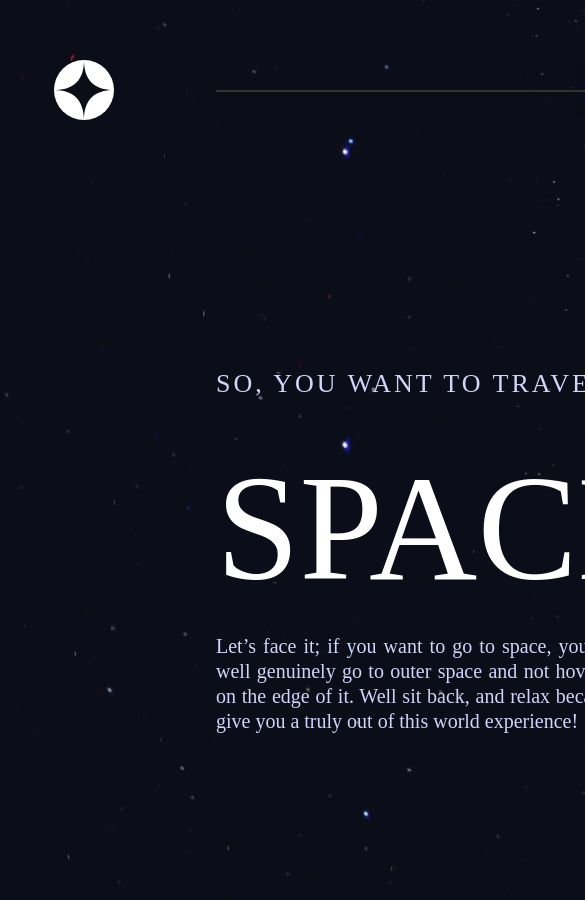
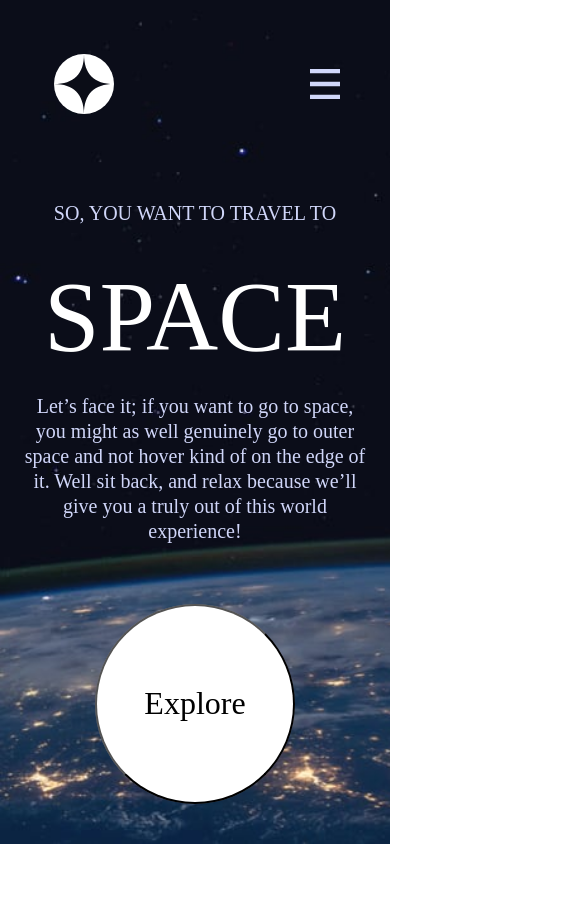
Before and after one commit to atrokarvinen/Space-Tourism-Website, a React (Create React App) app: page / in a window 390 px wide. Shown: the top 900 px of the page, 585 px wide, since content can reach past the window. After the commit the page ends 844 px from the top, so only its background shows below. Built offline with nearby package versions, Linux system fonts and the light colour scheme; a web font is replaced by a local one.

Commit message:
mobile development started

```diff
--- a/src/Router.module.scss
+++ b/src/Router.module.scss
@@ -13,6 +13,11 @@
 }
 
 .content {
-  // padding: 50px 50px 0px 50px;
   padding-left: 15%;
 }
+
+@media only screen and (max-width: 600px) {
+  .content {
+    padding: 0px 20px;
+  }
+}
--- a/src/Router.tsx
+++ b/src/Router.tsx
@@ -25,15 +25,27 @@ export default function Router() {
   const locationPath = location.pathname;
 
   const getBackgroundImageUrl = (location: string): string | undefined => {
+    // switch (location) {
+    //   case homeLink:
+    //     return "/assets/home/background-home-desktop.jpg";
+    //   case destinationLink:
+    //     return "/assets/destination/background-destination-desktop.jpg";
+    //   case crewLink:
+    //     return "/assets/crew/background-crew-desktop.jpg";
+    //   case technologyLink:
+    //     return "/assets/technology/background-technology-desktop.jpg";
+    //   default:
+    //     return undefined;
+    // }
     switch (location) {
       case homeLink:
-        return "/assets/home/background-home-desktop.jpg";
+        return "/assets/home/background-home-mobile.jpg";
       case destinationLink:
-        return "/assets/destination/background-destination-desktop.jpg";
+        return "/assets/destination/background-destination-mobile.jpg";
       case crewLink:
-        return "/assets/crew/background-crew-desktop.jpg";
+        return "/assets/crew/background-crew-mobile.jpg";
       case technologyLink:
-        return "/assets/technology/background-technology-desktop.jpg";
+        return "/assets/technology/background-technology-mobile.jpg";
       default:
         return undefined;
     }
--- a/src/components/Header/Header.module.scss
+++ b/src/components/Header/Header.module.scss
@@ -19,7 +19,7 @@ $star-image-size: 60px;
 
   top: 50%;
   left: 15%;
-  width: calc(45% - 15%);
+  width: calc(45% - 15% - $star-image-size);
 
   border: 1px solid $dark-gray-color;
 
@@ -40,7 +40,21 @@ $star-image-size: 60px;
 .navigation {
   height: 100px;
   width: 60%;
+
   padding: 0px 100px;
 
   backdrop-filter: blur(35px);
 }
+
+.hamburger {
+  $hambuger-size: 30px;
+  width: $hambuger-size;
+  height: $hambuger-size;
+  margin-right: 50px;
+}
+
+@media only screen and (max-width: 600px) {
+  .crossingLine {
+    visibility: hidden;
+  }
+}
--- a/src/components/Header/Header.tsx
+++ b/src/components/Header/Header.tsx
@@ -15,16 +15,21 @@ export default function Header({ options }: NavigationProps): ReactElement {
 
   return (
     <div className={style.header}>
-      <div className={style.crossingLine}/>
+      <div className={style.crossingLine} />
       <img
         className={style.starImage}
         src="/assets/shared/logo.svg"
         alt="star logo"
         onClick={() => navigate("/")}
       />
-      <div className={style.navigation}>
+      {/* <div className={style.navigation}>
         <Navigation options={options} displayIndex={true} linkSymbol="text"/>
-      </div>
+      </div> */}
+      <img
+        className={style.hamburger}
+        src="/assets/shared/icon-hamburger.svg"
+        alt="hamburger"
+      />
     </div>
   );
 }
--- a/src/components/Home/Home.module.scss
+++ b/src/components/Home/Home.module.scss
@@ -22,3 +22,26 @@
     }
   }
 }
+
+@media only screen and (max-width: 600px) {
+  .home {
+    height: 100%;
+
+    display: grid;
+    grid-template-columns: 1fr;
+    grid-template-rows: 1fr 1fr;
+    grid-template-areas:
+      "intro"
+      "exploreButton";
+
+    text-align: center;
+
+    .intro {
+      width: 100%;
+
+      p {
+        text-align: center;
+      }
+    }
+  }
+}
--- a/src/components/Navigation/Link/LinkSymbols/LinkSymbolStyles.module.scss
+++ b/src/components/Navigation/Link/LinkSymbols/LinkSymbolStyles.module.scss
@@ -24,7 +24,7 @@
 }
 
 .sliderSymbol {
-  $radius: 20px;
+  $radius: 30px;
   width: $radius;
   height: $radius;
 
--- a/src/index.scss
+++ b/src/index.scss
@@ -19,9 +19,9 @@ body {
 }
 
 #root {
-  // height: 100vh;
-  height: 900px;
-  width: 1440px;
+  height: 100vh;
+  // height: 900px;
+  // width: 1440px;
 }
 
 code {
--- a/src/shared-styles.scss
+++ b/src/shared-styles.scss
@@ -76,3 +76,15 @@ p {
   font-family: $font-family-condensed;
   letter-spacing: 2.7px;
 }
+
+
+@media only screen and (max-width: 600px) {
+  h1 {
+    font-size: 100px;
+  }
+
+  h5 {
+    font-size: 20px;
+    letter-spacing: 0;
+  }
+}
```
